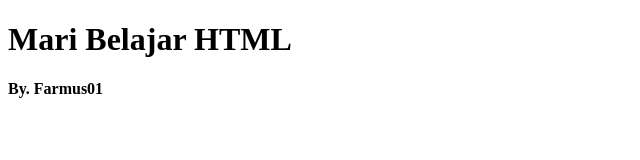
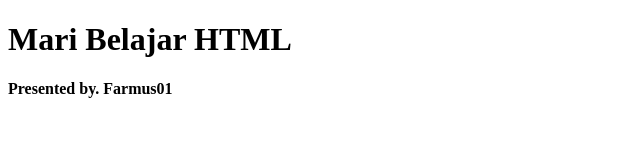
Before and after one commit to Farmus01/Farmus01.github.io, a plain HTML site: page index.html in a window 1280 px wide. Shown: the whole page, without its empty margins (0-640 px from the left). Drawn offline with Linux system fonts and the light colour scheme.

Commit message:
Update index.html

```diff
--- a/index.html
+++ b/index.html
@@ -8,6 +8,6 @@
 </head>
 <body>
     <h1> Mari Belajar HTML</h1>
-    <h4> By. Farmus01 </h4>
+    <h4> Presented by. Farmus01 </h4>
 </body>
 </html>
```
